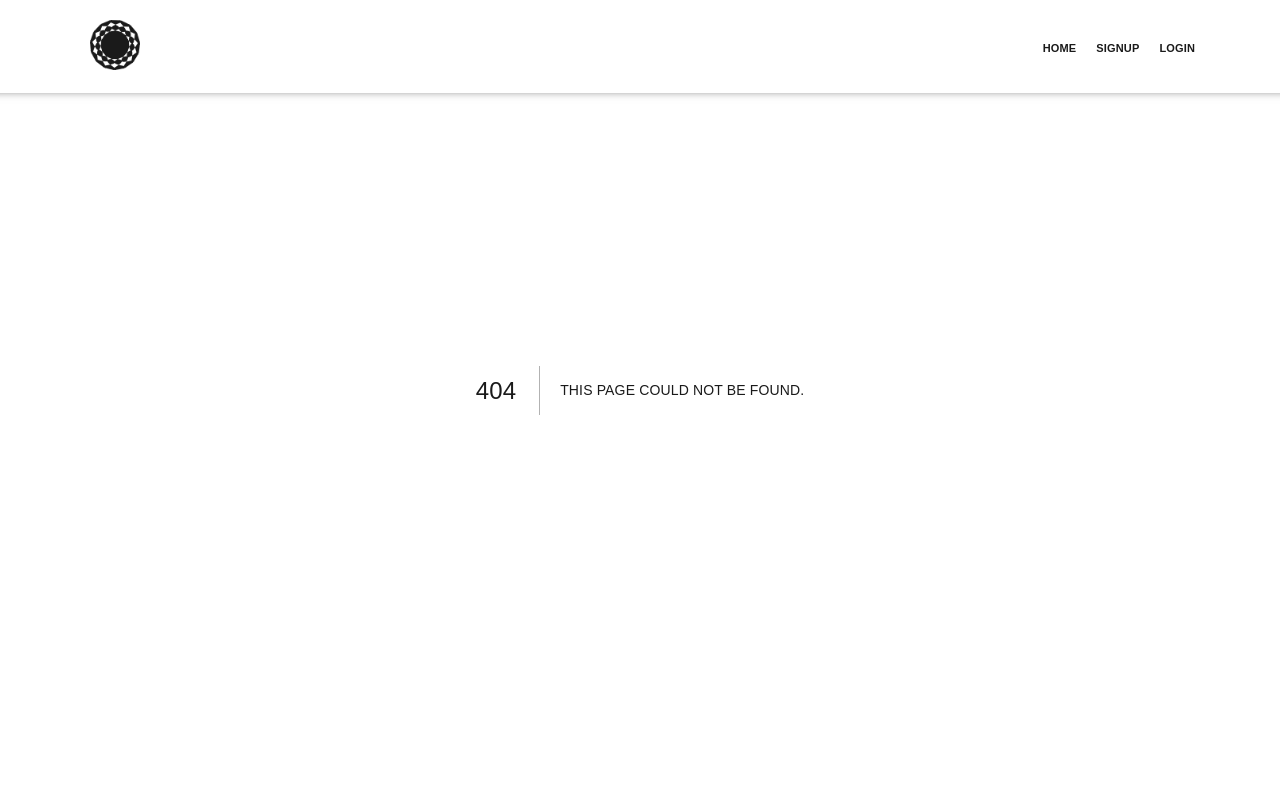
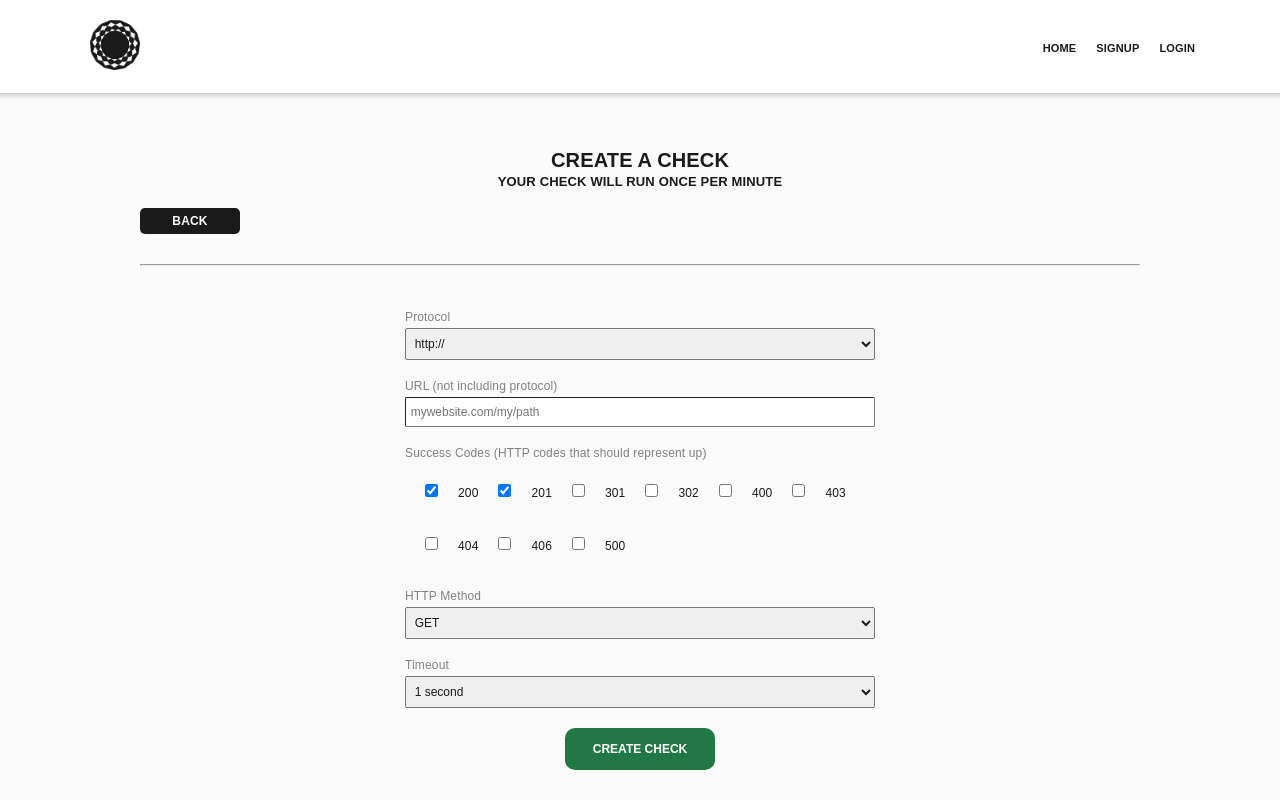
Before and after one commit to Elzoka/UptimeMonitoring, a Next.js app in the folder client/: page /checks/create in a window 1280 px wide. Before the commit this address had no page. Shown: the top 800 px of the page. Built offline with nearby package versions, Linux system fonts and the light colour scheme.

Commit message:
create check page

```diff
--- /dev/null
+++ b/client/pages/checks/create.js
@@ -0,0 +1,132 @@
+import Link from "next/link";
+const CreateCheck = () => {
+  return (
+    <div className="content">
+      <h1>Create A Check</h1>
+      <h2>Your check will run once per minute</h2>
+      <Link href="/dashboard">
+        <a className="backButton">Back</a>
+      </Link>
+
+      <hr />
+      <div className="formWrapper">
+        <form id="checksCreate" action="/api/checks" method="POST">
+          <div className="formError" />
+          <div className="inputWrapper">
+            <div className="inputLabel">Protocol</div>
+            <select name="protocol">
+              <option value="http" selected>
+                http://
+              </option>
+              <option value="https">https://</option>
+            </select>
+          </div>
+          <div className="inputWrapper">
+            <div className="inputLabel">URL (not including protocol)</div>
+            <input type="text" name="url" placeholder="mywebsite.com/my/path" />
+          </div>
+          <div className="inputWrapper">
+            <div className="inputLabel">
+              Success Codes (HTTP codes that should represent {"up"})
+            </div>
+            <div className="checkboxGroup">
+              <input
+                type="checkbox"
+                className="multiselect intval"
+                name="successCodes"
+                defaultValue={200}
+                defaultChecked
+              />
+              200
+              <input
+                type="checkbox"
+                className="multiselect intval"
+                name="successCodes"
+                defaultValue={201}
+                defaultChecked
+              />
+              201
+              <input
+                type="checkbox"
+                className="multiselect intval"
+                name="successCodes"
+                defaultValue={301}
+              />
+              301
+              <input
+                type="checkbox"
+                className="multiselect intval"
+                name="successCodes"
+                defaultValue={302}
+              />
+              302
+              <input
+                type="checkbox"
+                className="multiselect intval"
+                name="successCodes"
+                defaultValue={400}
+              />
+              400
+              <input
+                type="checkbox"
+                className="multiselect intval"
+                name="successCodes"
+                defaultValue={403}
+              />
+              403
+              <input
+                type="checkbox"
+                className="multiselect intval"
+                name="successCodes"
+                defaultValue={404}
+              />
+              404
+              <input
+                type="checkbox"
+                className="multiselect intval"
+                name="successCodes"
+                defaultValue={406}
+              />
+              406
+              <input
+                type="checkbox"
+                className="multiselect intval"
+                name="successCodes"
+                defaultValue={500}
+              />
+              500
+            </div>
+          </div>
+          <div className="inputWrapper">
+            <div className="inputLabel">HTTP Method</div>
+            <select name="httpmethod">
+              <option value="post">POST</option>
+              <option value="get" selected>
+                GET
+              </option>
+              <option value="put">PUT</option>
+              <option value="delete">DELETE</option>
+            </select>
+          </div>
+          <div className="inputWrapper">
+            <div className="inputLabel">Timeout</div>
+            <select className="intval" name="timeoutSeconds">
+              <option value={1}>1 second</option>
+              <option value={2}>2 seconds</option>
+              <option value={3}>3 seconds</option>
+              <option value={4}>4 seconds</option>
+              <option value={5}>5 seconds</option>
+            </select>
+          </div>
+          <div className="inputWrapper ctaWrapper">
+            <button type="submit" className="cta green">
+              Create Check
+            </button>
+          </div>
+        </form>
+      </div>
+    </div>
+  );
+};
+
+export default CreateCheck;
```
